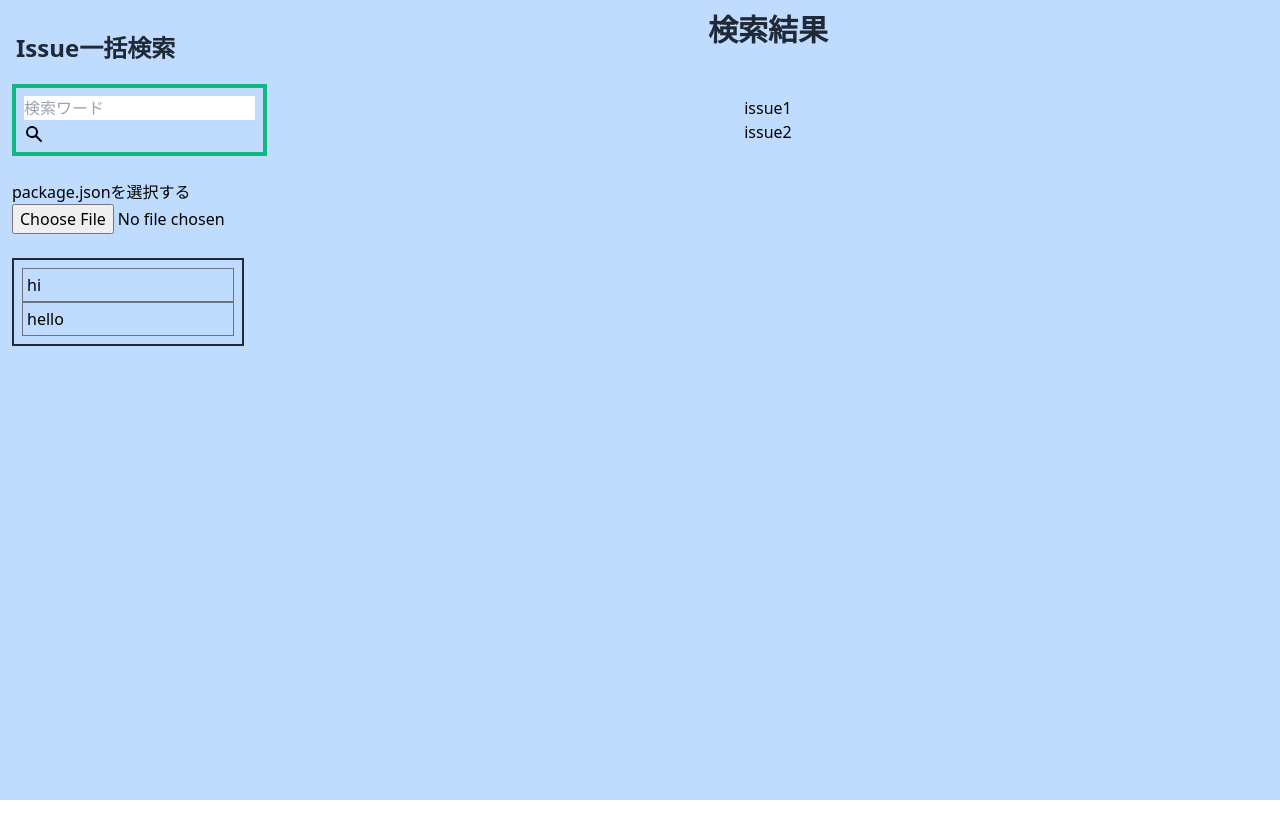
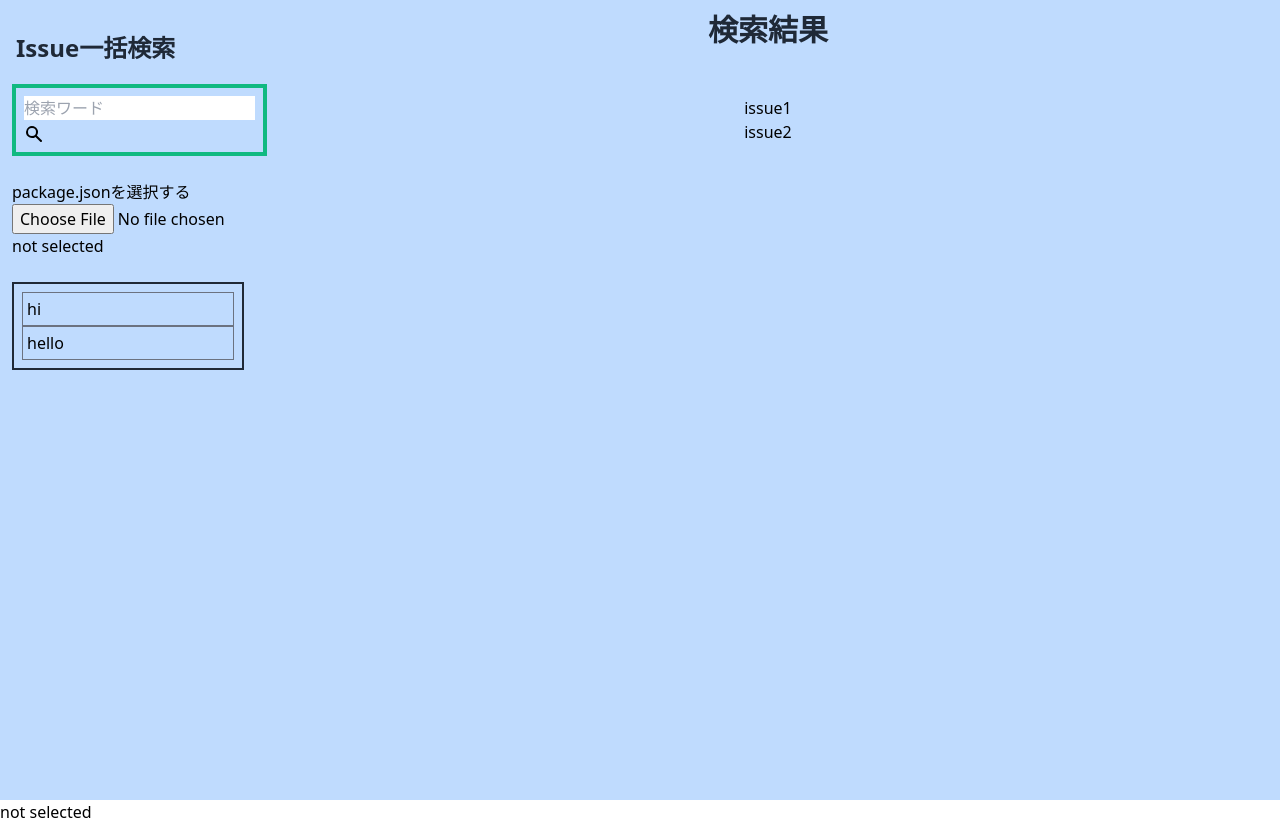
Before and after one commit to zd613/issue-ikkatsu-kensaku, a Nuxt app: page /search in a window 1280 px wide. Before the commit the page ends 800 px from the top, so only its background shows below. Built offline with nearby package versions, Linux system fonts and the light colour scheme.

Commit message:
選択したファイルを検索ページで使えるようにした

```diff
--- a/components/FileSelector.vue
+++ b/components/FileSelector.vue
@@ -1,6 +1,33 @@
 <template>
   <div>
     <span>package.jsonを選択する</span>
-    <input type="file" accept=".json" />
+    <input type="file" accept=".json" @change="handleFileChange" />
+
+    {{ selectedPackagejson?.name ?? "not selected" }}
   </div>
 </template>
+
+<script setup lang="ts">
+import { PropType } from "vue";
+
+const props = defineComponent<{
+  file: File | null;
+}>();
+
+const emit = defineEmits<{
+  (e: "update:file", file: File | null);
+}>();
+
+const selectedPackagejson = ref<File | null>(null);
+async function handleFileChange(event: Event) {
+  // TODO as any　ほかのやり方ないか調べる
+  const files = (event.target as any).files as File[];
+  if (files.length === 0) {
+    emit("update:file", null);
+    return;
+  }
+  const f = files[0];
+  selectedPackagejson.value = f;
+  emit("update:file", f);
+}
+</script>
--- a/pages/search.vue
+++ b/pages/search.vue
@@ -7,7 +7,7 @@
           <SearchBox />
         </div>
         <div class="my-6">
-          <FileSelector />
+          <FileSelector v-model:file="selectedFile" />
         </div>
         <div>
           <RepositoryList :repositories="repositoryList" />
@@ -24,6 +24,7 @@
         </div>
       </div>
     </div>
+    {{ selectedFile?.name ?? "not selected" }}
   </div>
 </template>
 
@@ -51,4 +52,6 @@ const issueList: IssueInfo[] = [
     title: "issue2",
   },
 ];
+
+const selectedFile = ref<File | null>(null);
 </script>
```
